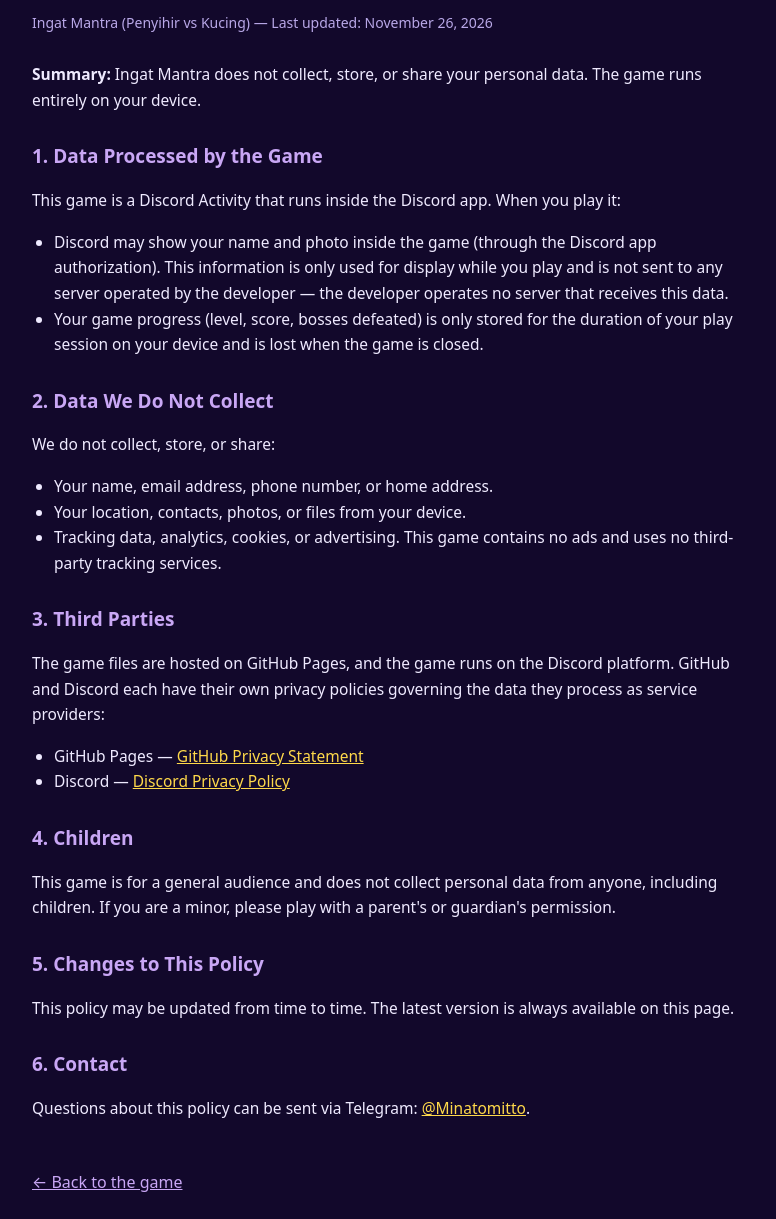
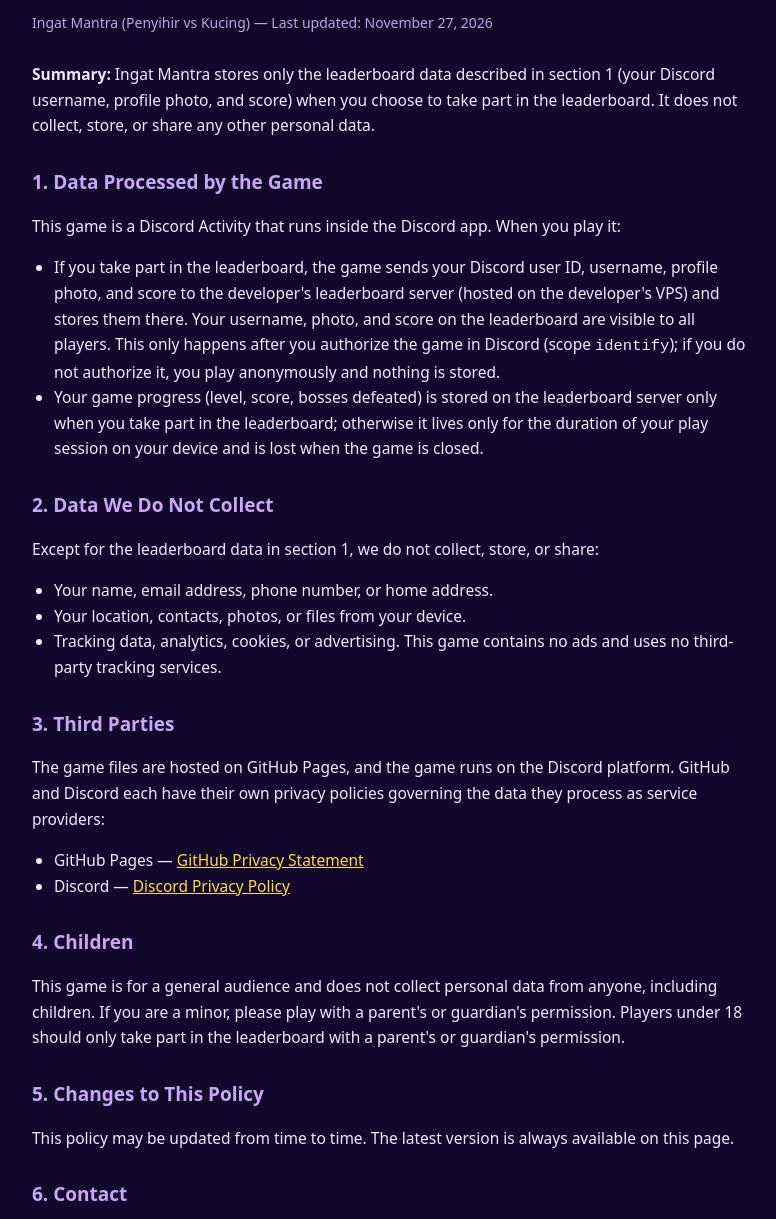
Before and after one commit to Mittominato/Mittominato.github.io, a plain HTML site: page privacy.html in a window 1280 px wide. Shown: the part 81-1300 px from the top of the page, without its empty margins (248-1024 px from the left). Drawn offline with Linux system fonts and the light colour scheme.

Commit message:
Update privacy.html

```diff
--- a/privacy.html
+++ b/privacy.html
@@ -19,19 +19,19 @@
 <body>
 <main>
 <h1>Privacy Policy</h1>
-<p class="updated">Ingat Mantra (Penyihir vs Kucing) — Last updated: November 26, 2026</p>
+<p class="updated">Ingat Mantra (Penyihir vs Kucing) — Last updated: November 27, 2026</p>
 
-<p><strong>Summary:</strong> Ingat Mantra does not collect, store, or share your personal data. The game runs entirely on your device.</p>
+<p><strong>Summary:</strong> Ingat Mantra stores only the leaderboard data described in section 1 (your Discord username, profile photo, and score) when you choose to take part in the leaderboard. It does not collect, store, or share any other personal data.</p>
 
 <h2>1. Data Processed by the Game</h2>
 <p>This game is a Discord Activity that runs inside the Discord app. When you play it:</p>
 <ul>
-  <li>Discord may show your name and photo inside the game (through the Discord app authorization). This information is only used for display while you play and is not sent to any server operated by the developer — the developer operates no server that receives this data.</li>
-  <li>Your game progress (level, score, bosses defeated) is only stored for the duration of your play session on your device and is lost when the game is closed.</li>
+  <li>If you take part in the leaderboard, the game sends your Discord user ID, username, profile photo, and score to the developer's leaderboard server (hosted on the developer's VPS) and stores them there. Your username, photo, and score on the leaderboard are visible to all players. This only happens after you authorize the game in Discord (scope <code>identify</code>); if you do not authorize it, you play anonymously and nothing is stored.</li>
+  <li>Your game progress (level, score, bosses defeated) is stored on the leaderboard server only when you take part in the leaderboard; otherwise it lives only for the duration of your play session on your device and is lost when the game is closed.</li>
 </ul>
 
 <h2>2. Data We Do Not Collect</h2>
-<p>We do not collect, store, or share:</p>
+<p>Except for the leaderboard data in section 1, we do not collect, store, or share:</p>
 <ul>
   <li>Your name, email address, phone number, or home address.</li>
   <li>Your location, contacts, photos, or files from your device.</li>
@@ -46,13 +46,13 @@
 </ul>
 
 <h2>4. Children</h2>
-<p>This game is for a general audience and does not collect personal data from anyone, including children. If you are a minor, please play with a parent's or guardian's permission.</p>
+<p>This game is for a general audience and does not collect personal data from anyone, including children. If you are a minor, please play with a parent's or guardian's permission. Players under 18 should only take part in the leaderboard with a parent's or guardian's permission.</p>
 
 <h2>5. Changes to This Policy</h2>
 <p>This policy may be updated from time to time. The latest version is always available on this page.</p>
 
 <h2>6. Contact</h2>
-<p>Questions about this policy can be sent via Telegram: <a href="https://t.me/Minatomitto">@Minatomitto</a>.</p>
+<p>Questions about this policy can be sent via Telegram: <a href="https://t.me/Minatomitto">@Minatomitto</a>. You can ask for your leaderboard entry to be deleted at any time via Telegram: <a href="https://t.me/Minatomitto">@Minatomitto</a>.</p>
 
 <a class="back" href="https://mittominato.github.io/">← Back to the game</a>
 </main>
```
